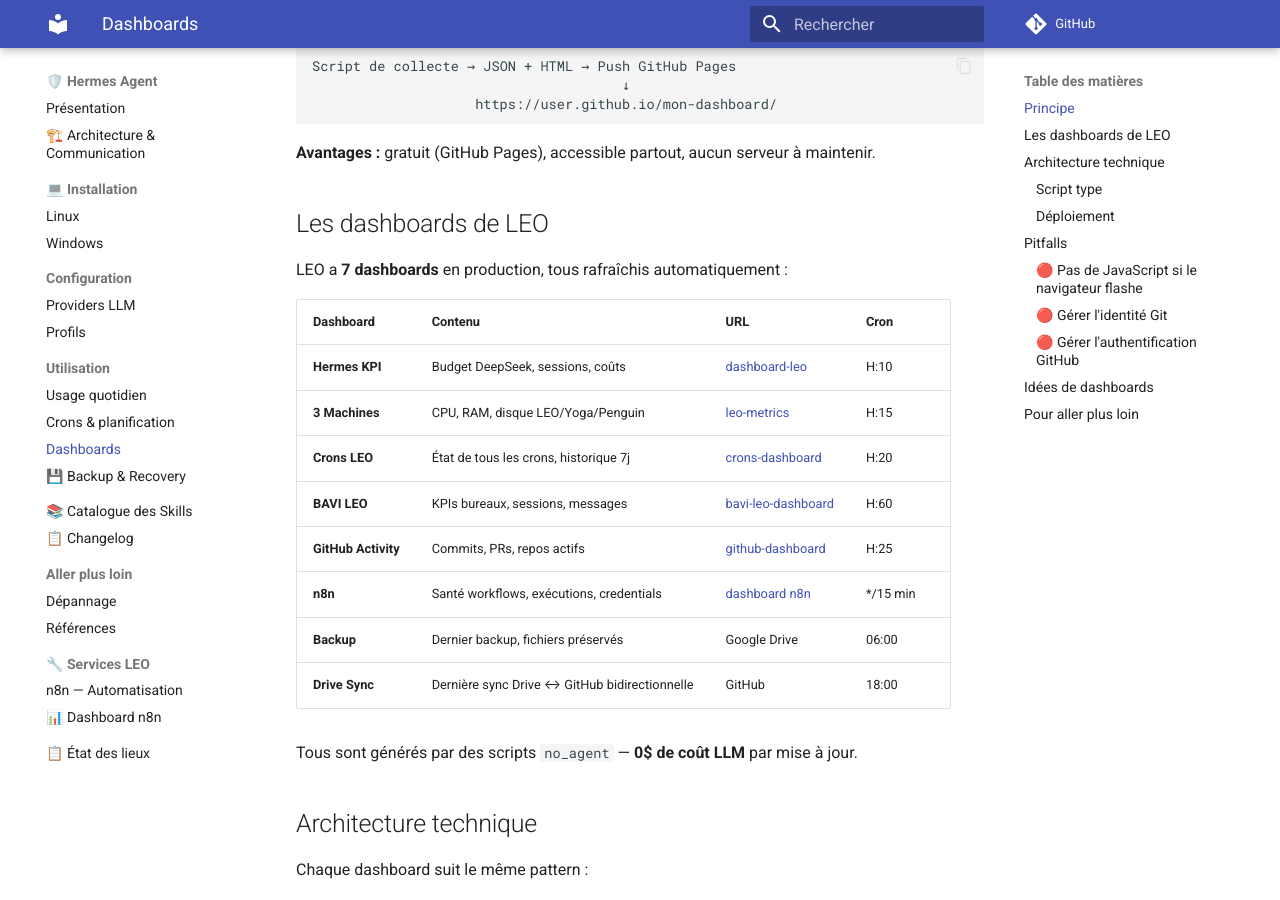
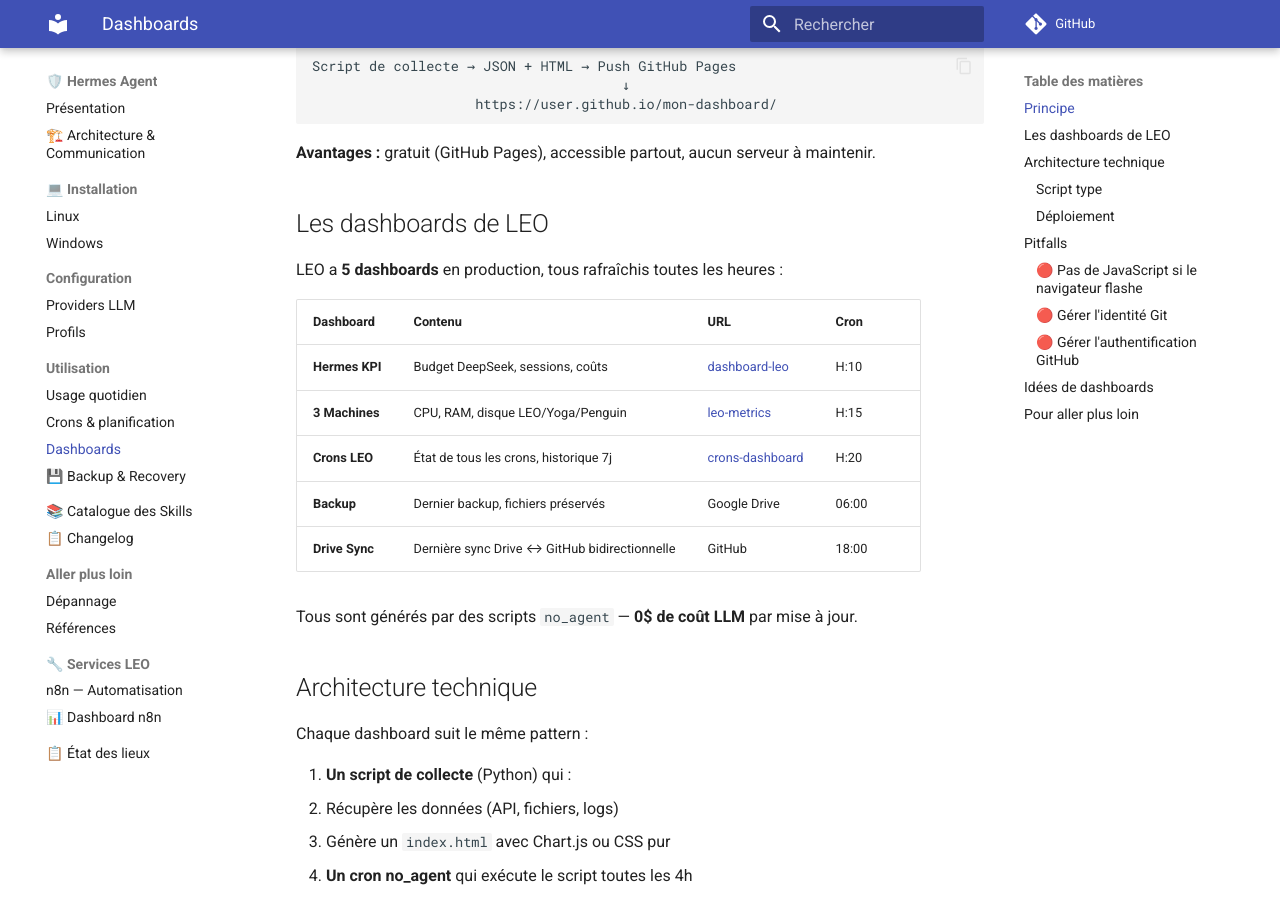
Before and after one commit to christophedanhier-hash/hermes-wiki, an MkDocs documentation site: the page built from docs/hermes/utilisation/dashboards.md, in a window 1280 px wide and 900 px high, scrolled down 365 px. Built offline with MkDocs 1.6.1 and Material for MkDocs 9.7.7, drawn with Linux system fonts in a browser that asks for light colours; comment, search, counter and statistics services are not loaded.

Commit message:
sync: wiki mis à jour depuis les sources

```diff
--- a/docs/hermes/utilisation/dashboards.md
+++ b/docs/hermes/utilisation/dashboards.md
@@ -16,16 +16,13 @@
 
 ## Les dashboards de LEO
 
-LEO a **7 dashboards** en production, tous rafraîchis automatiquement :
+LEO a **5 dashboards** en production, tous rafraîchis toutes les heures :
 
 | Dashboard | Contenu | URL | Cron |
 |-----------|---------|-----|------|
 | **Hermes KPI** | Budget DeepSeek, sessions, coûts | [dashboard-leo](https://christophedanhier-hash.github.io/dashboard-leo/) | H:10 |
 | **3 Machines** | CPU, RAM, disque LEO/Yoga/Penguin | [leo-metrics](https://christophedanhier-hash.github.io/leo-metrics/) | H:15 |
 | **Crons LEO** | État de tous les crons, historique 7j | [crons-dashboard](https://christophedanhier-hash.github.io/crons-dashboard/) | H:20 |
-| **BAVI LEO** | KPIs bureaux, sessions, messages | [bavi-leo-dashboard](https://christophedanhier-hash.github.io/bavi-leo-dashboard/) | H:60 |
-| **GitHub Activity** | Commits, PRs, repos actifs | [github-dashboard](https://christophedanhier-hash.github.io/github-dashboard/) | H:25 |
-| **n8n** | Santé workflows, exécutions, credentials | [dashboard n8n](../dashboards/n8n.md) | */15 min |
 | **Backup** | Dernier backup, fichiers préservés | Google Drive | 06:00 |
 | **Drive Sync** | Dernière sync Drive ↔ GitHub bidirectionnelle | GitHub | 18:00 |
 
```
